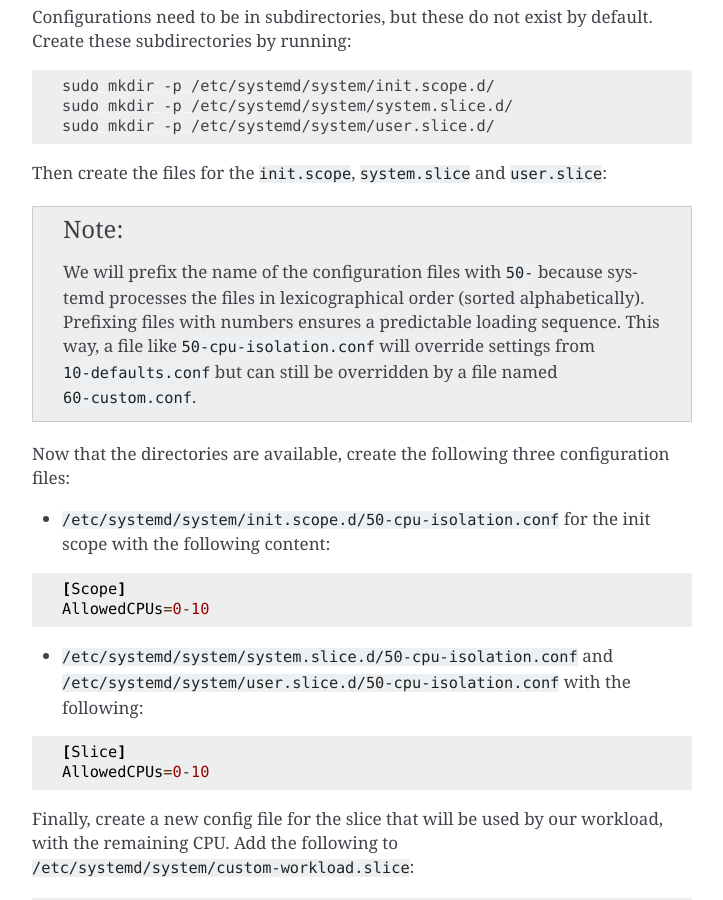
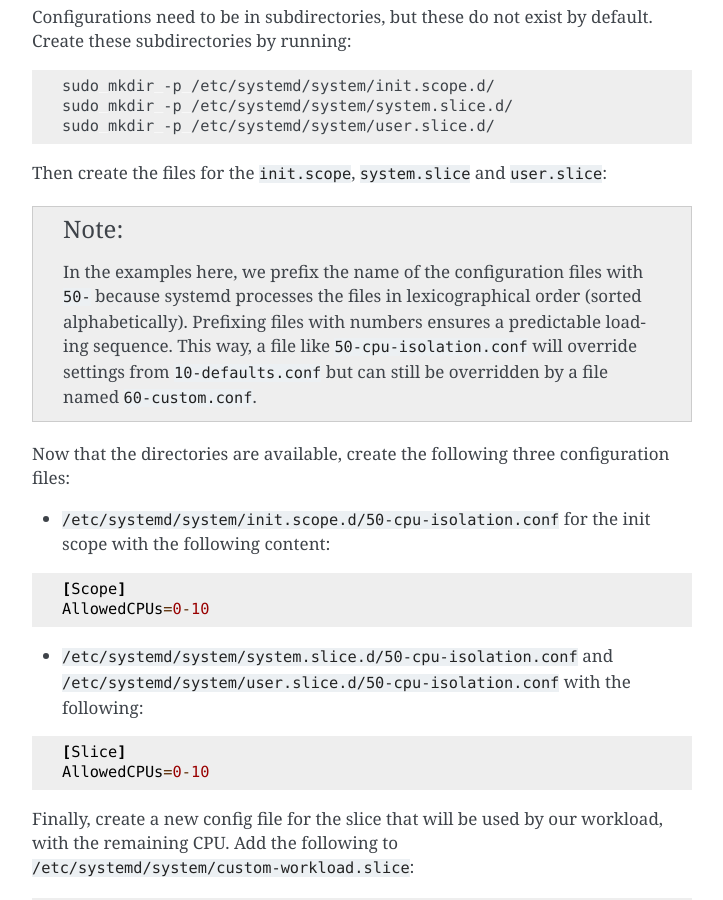
Before and after one commit to canonical/real-time-ubuntu-docs, a Sphinx documentation site: the page built from docs/how-to/using-cpusets.md, in a window 1280 px wide and 900 px high, scrolled down 3421 px. Shown: the whole window, without its empty margins (388-1111 px from the left). Built offline with Sphinx 7.4.7, drawn with Linux system fonts in a browser that asks for light colours.

Commit message:
refact: add introduction context to the examples
Co-authored-by: AnneCYH <anne.chew@canonical.com>
Signed-off-by: Lincoln Wallace <lincoln.wallace@canonical.com>

````diff
--- a/docs/how-to/using-cpusets.md
+++ b/docs/how-to/using-cpusets.md
@@ -159,7 +159,7 @@
 Then create the files for the `init.scope`, `system.slice` and `user.slice`:
 
 ```{note}
-We will prefix the name of the configuration files with `50-` because systemd processes the files in lexicographical order (sorted alphabetically).
+In the examples here, we prefix the name of the configuration files with `50-` because systemd processes the files in lexicographical order (sorted alphabetically).
 Prefixing files with numbers ensures a predictable loading sequence.
 This way, a file like `50-cpu-isolation.conf` will override settings from `10-defaults.conf` but can still be overridden by a file named `60-custom.conf`.
 ```
````
